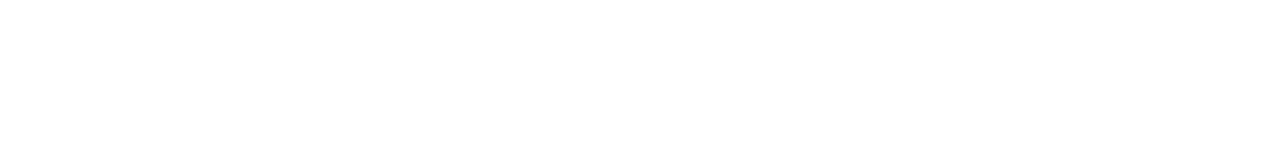
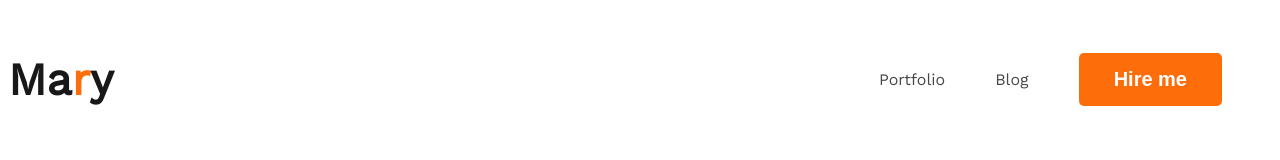
Before and after one commit to Shihab0077/developer-resources, a plain HTML site: page index.html in a window 1280 px wide. Drawn offline with nearby package versions, Linux system fonts and the light colour scheme.

Commit message:
nav bar added

```diff
--- a/index.html
+++ b/index.html
@@ -1,19 +1,26 @@
 <!DOCTYPE html>
 <html lang="en">
-<head>
-    <meta charset="UTF-8">
-    <meta name="viewport" content="width=device-width, initial-scale=1.0">
+  <head>
+    <meta charset="UTF-8" />
+    <meta name="viewport" content="width=device-width, initial-scale=1.0" />
     <title>Developer portfolio</title>
-</head>
-<body>
+    <link rel="stylesheet" href="styles/portfolio.css">
+    <link rel="preconnect" href="https://fonts.googleapis.com" />
+    <link rel="preconnect" href="https://fonts.gstatic.com" crossorigin />
+    <link href="https://fonts.googleapis.com/css2?family=Open+Sans:wght@400;700;800&family=Poppins:wght@500&family=Work+Sans&display=swap" rel="stylesheet"/>
+  </head>
+  <body>
     <header>
-
+      <nav>
+        <h3 class="nav-name">Ma<span class="text-primary">r</span>y</h3>
+        <ul>
+          <li><a href="#">Portfolio</a></li>
+          <li><a href="#">Blog</a></li>
+          <li><button class="btn-primary">Hire me</button></li>
+        </ul>
+      </nav>
     </header>
-    <main>
-
-    </main>
-    <footer>
-
-    </footer>
-</body>
+    <main></main>
+    <footer></footer>
+  </body>
 </html>
--- /dev/null
+++ b/styles/portfolio.css
@@ -0,0 +1,43 @@
+/* common shared styles */
+body {
+  font-family: "Open Sans", sans-serif;
+  font-family: "Poppins", sans-serif;
+  font-family: "Work Sans", sans-serif;
+}
+.text-primary {
+  color: #fd6e0a;
+}
+.btn-primary {
+  border-radius: 5px;
+  background: #fd6e0a;
+  border: 0px;
+  color: #fff;
+  font-size: 20px;
+  font-weight: 700;
+  padding: 15px 35px;
+}
+/* nav related styles */
+nav {
+  display: flex;
+  justify-content: space-between;
+  align-items: center;
+}
+nav ul {
+  display: flex;
+  align-items: center;
+  list-style: none;
+}
+nav li {
+  text-decoration: none;
+  margin-right: 50px;
+}
+nav a {
+  text-decoration: none;
+  color: #474747;
+}
+.nav-name {
+  color: #181818;
+  font-size: 45px;
+  font-style: normal;
+  font-weight: 800;
+}
```
